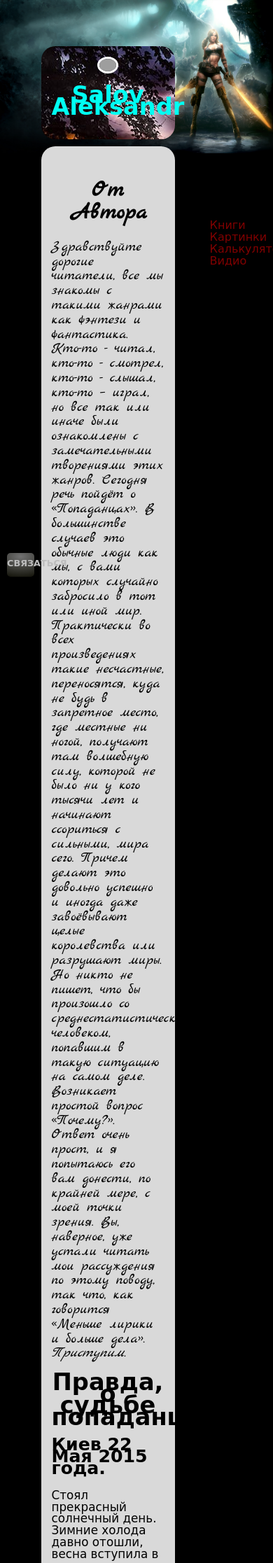
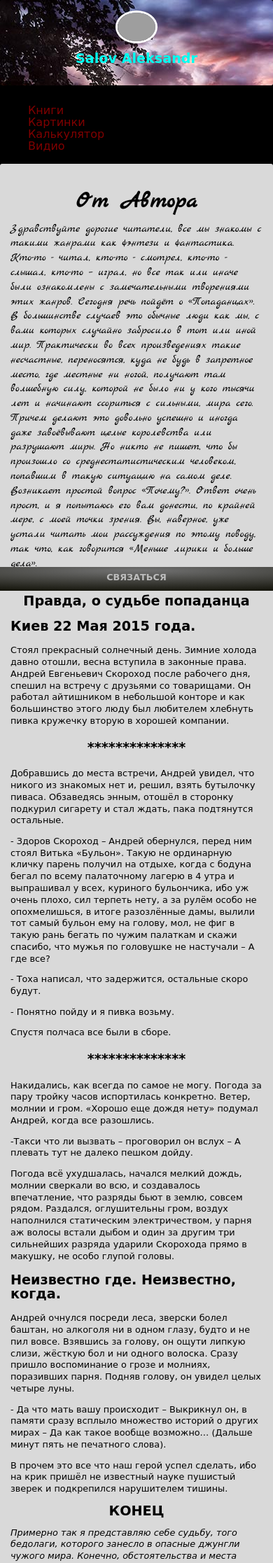
Before and after one commit to Darneti/darneti.github.io, a PHP site: page / in a window 390 px wide; the page is wider, and only the part inside the window is pictured. Shown: the top 2233 px of that part at 70% size. Run offline with PHP 8.4, Linux system fonts and the light colour scheme; grey boxes are pictures that could not be loaded.

Commit message:
Update main.css

```diff
--- a/main.css
+++ b/main.css
@@ -179,10 +179,6 @@ main {
     color: #525252;
 }
 
-/*.button span {
-
-}*/
-
 .overlay {
 	position: fixed;
 	width: 100%;
@@ -201,7 +197,7 @@ main {
 	transform: translate(-50%, -50%);
 	padding: 40px;
 	box-sizing: border-box;
-	background-color: #ff5252;
+	background: rgb(245, 245, 245) radial-gradient(150% 100% at 60% 5px, rgba(189, 189, 189, 0.2), rgba(10, 10, 0, 10));
 	color: #fff;
 }
 
@@ -236,6 +232,16 @@ main {
 	left: -4px;
 }
 
+input, textarea {
+	width: 80%;
+	border-radius: 3px;
+	margin: 2px;
+}
+
+textarea {
+	min-height: 100px;
+}
+
 @media screen and (max-width: 768px) {
 
 	.popup {
@@ -243,4 +249,60 @@ main {
 		height: 100%;
 		font-size: 0.4rem;
 	}
+
+	.button {
+		width: 100%;
+		border-radius: 0;
+		left: 0;
+		right: 0;
+		bottom: 0;
+
+	}
+
+	.second-warpper{
+		max-width: 100%;
+		margin: 0;
+	}
+
+	.header, .content, .footer, .sidebar {
+		width: 100%;
+		margin: 0;
+	}
+
+	.menu-list {
+		margin: 0;
+		padding: 0;
+	}
+
+	.avotarka, .history{
+		border-radius: 3px;
+	}
+
+	.div-header-picture, .header-picture {
+		display: none;
+	}
+
+	.scroll-up {
+		position: absolute;
+		margin: 0;
+		padding: 0;
+		width: 0px;
+		height: 0px;
+		font-size: 0px;
+        line-height: 0px;
+	}
+
+	h1, h2, h3 {
+		font-size: 1.2rem;
+		line-height: 20px;
+	}
+
+	p {
+		font-size: 0.8rem;
+	}
+
+	p span {
+		font-size: 1rem;
+	}
+
 }
```
